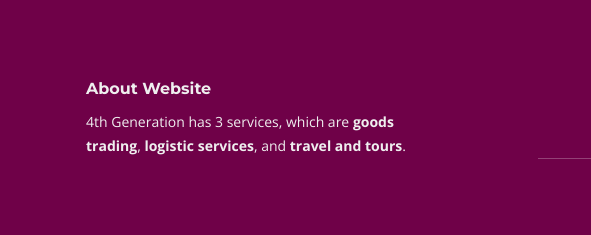
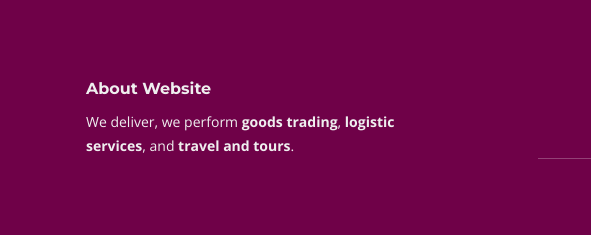
Before and after one commit to marklumongsod/fourthgeneration, a plain HTML site: page index.html in a window 1280 px wide. Shown: the part 3500-3735 px from the top of the page, 0-591 px from the left. Drawn offline with nearby package versions, Linux system fonts and the light colour scheme.

Commit message:
Update index.html

```diff
--- a/index.html
+++ b/index.html
@@ -222,7 +222,7 @@
                     <div class="col-lg-12">
                         <div class="footer-col first">
                             <h6>About Website</h6>
-                            <p class="p-small">4th Generation has 3 services, which are <strong>goods trading</strong>, <strong>logistic services</strong>, and <strong>travel and tours</strong>.</p>
+                            <p class="p-small">We deliver, we perform <strong>goods trading</strong>, <strong>logistic services</strong>, and <strong>travel and tours</strong>.</p>
                         </div>
                         <div class="footer-col second">
                             <h6>Platform</h6>
```
